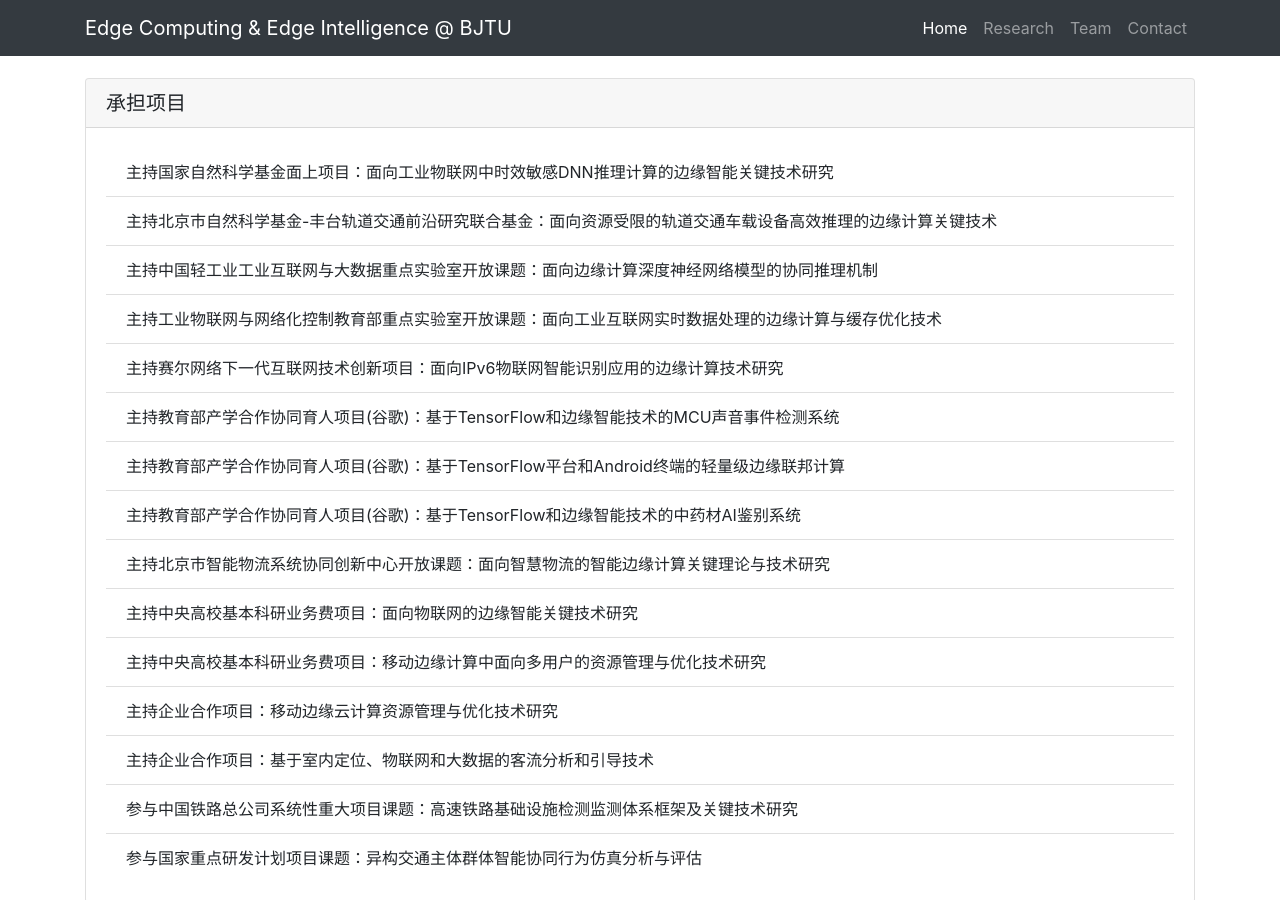
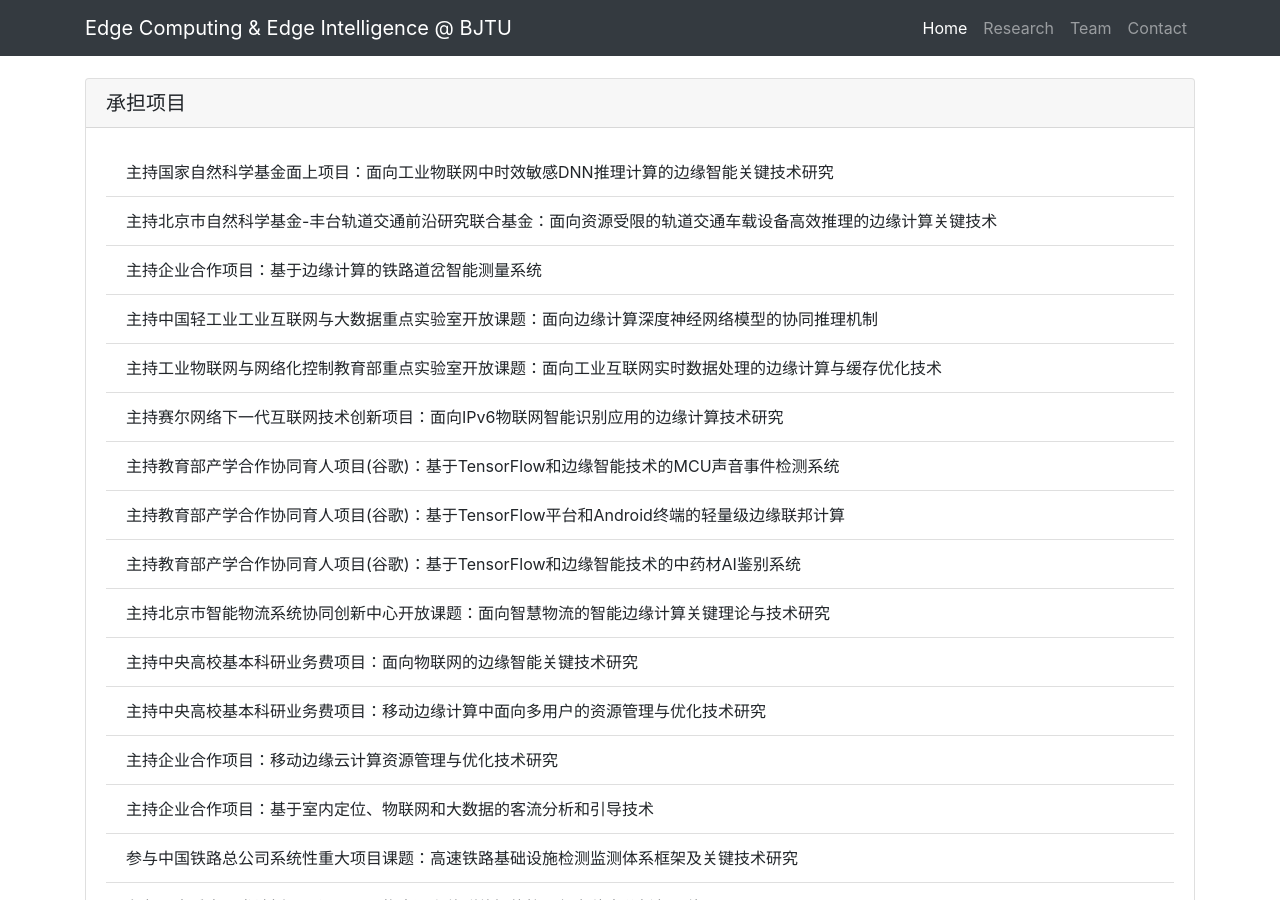
Before and after one commit to fangvv/Homepage, a Jekyll site: the page Edgecomp/index.html, which Jekyll copies as it is, in a window 1280 px wide and 900 px high, scrolled down 1005 px. Built offline with Jekyll 4.4.1, drawn with Linux system fonts in a browser that asks for light colours; comment, search, counter and statistics services are not loaded.

Commit message:
add new project from JKZX

```diff
--- a/Edgecomp/index.html
+++ b/Edgecomp/index.html
@@ -86,6 +86,7 @@
     <ul class="list-group list-group-flush">
       <li class="list-group-item">主持国家自然科学基金面上项目：面向工业物联网中时效敏感DNN推理计算的边缘智能关键技术研究</li>
       <li class="list-group-item">主持北京市自然科学基金-丰台轨道交通前沿研究联合基金：面向资源受限的轨道交通车载设备高效推理的边缘计算关键技术</li>
+      <li class="list-group-item">主持企业合作项目：基于边缘计算的铁路道岔智能测量系统</li>
       <li class="list-group-item">主持中国轻工业工业互联网与大数据重点实验室开放课题：面向边缘计算深度神经网络模型的协同推理机制</li>
       <li class="list-group-item">主持工业物联网与网络化控制教育部重点实验室开放课题：面向工业互联网实时数据处理的边缘计算与缓存优化技术</li>
       <li class="list-group-item">主持赛尔网络下一代互联网技术创新项目：面向IPv6物联网智能识别应用的边缘计算技术研究</li>
```
